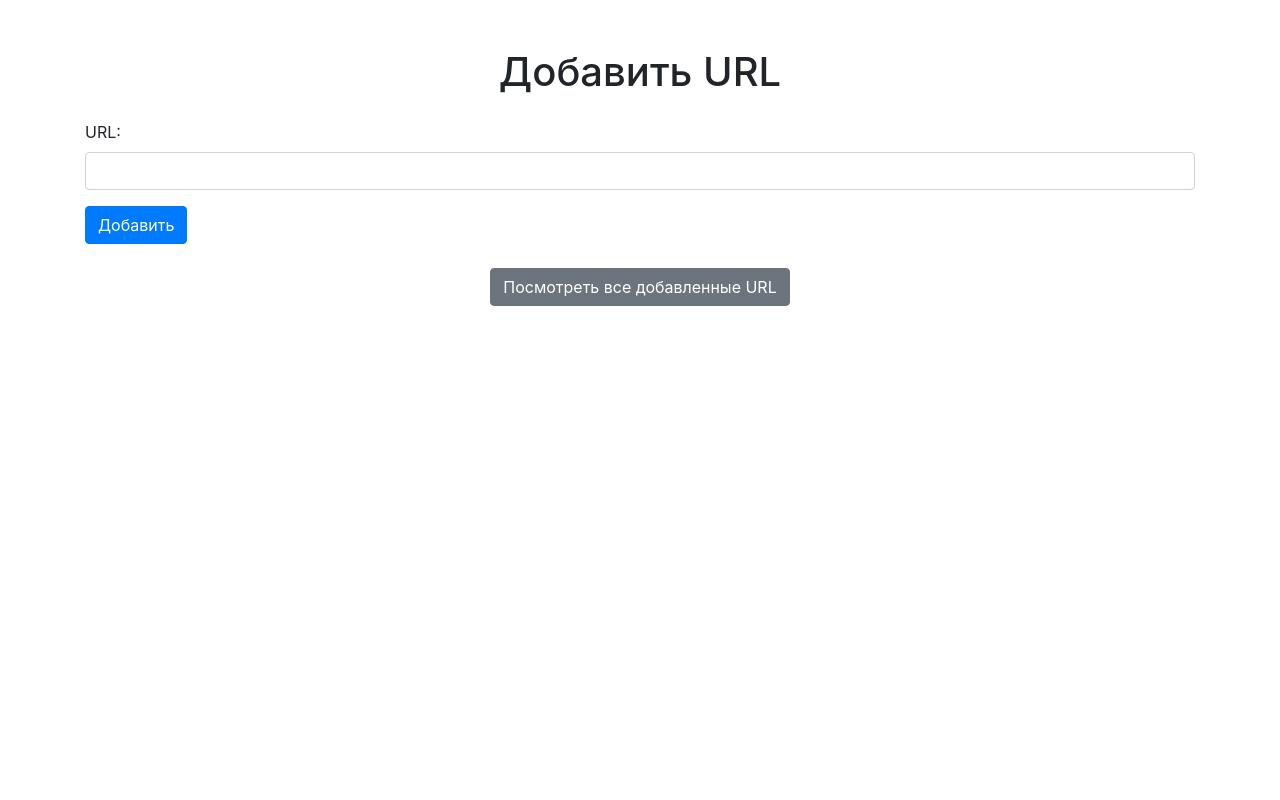
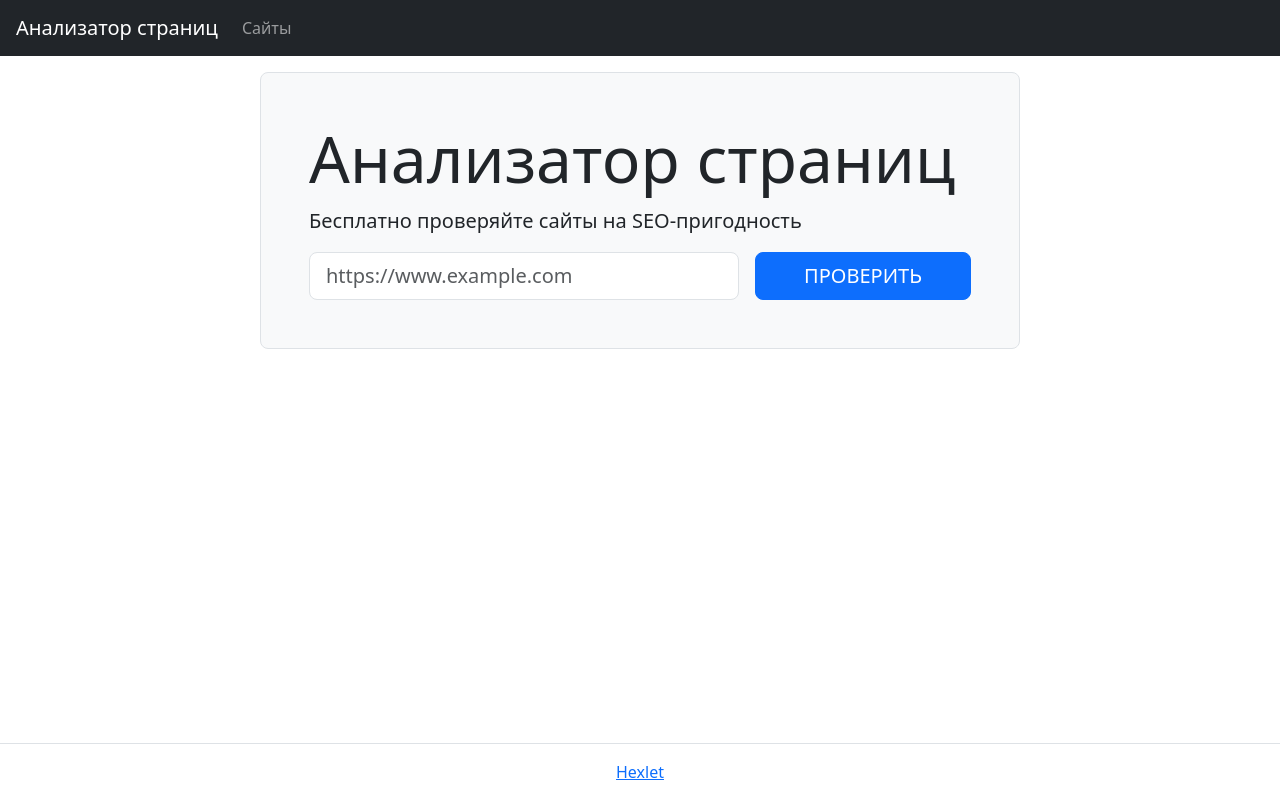
Before and after one commit to un-f0rgiven/python-project-83, a Flask app: page / in a window 1280 px wide. Run offline with Flask 3, Linux system fonts and the light colour scheme; some libraries are stand-ins or nearby versions.

Commit message:
update file

```diff
--- a/templates/index.html
+++ b/templates/index.html
@@ -1,16 +1,30 @@
 <!DOCTYPE html>
 <html lang="en">
 <head>
-    <meta charset="UTF-8">
-    <meta name="viewport" content="width=device-width, initial-scale=1.0">
-    <title>Добавить URL</title>
-    <!-- Подключение Bootstrap CSS -->
-    <link rel="stylesheet" href="https://stackpath.bootstrapcdn.com/bootstrap/4.5.2/css/bootstrap.min.css">
+    <meta charset="utf-8">
+    <meta name="viewport" content="width=device-width, initial-scale=1, shrink-to-fit=no">
+    <meta name="description" content="Добавление URL для анализа страниц">
+    <link href="https://cdn.jsdelivr.net/npm/bootstrap@5.3.3/dist/css/bootstrap.min.css" rel="stylesheet" integrity="sha384-QWTKZyjpPEjISv5WaRU9OFeRpok6YctnYmDr5pNlyT2bRjXh0JMhjY6hW+ALEwIH" crossorigin="anonymous">
+    <title>Анализатор страниц</title>
 </head>
-<body>
-    <div class="container mt-5">
-        <h1 class="text-center mb-4">Добавить URL</h1>
+<body class="min-vh-100 d-flex flex-column">
+    <header class="flex-shrink-0">
+        <nav class="navbar navbar-expand-md navbar-dark bg-dark px-3">
+            <a class="navbar-brand" href="/">Анализатор страниц</a>
+            <div id="navbarNav">
+                <ul class="navbar-nav">
+                    <li class="nav-item"><a class="nav-link" href="/urls">Сайты</a></li>
+                </ul>
+            </div>
+        </nav>
+    </header>
 
+    <main class="flex-grow-1">
+        <div class="container-lg mt-3">
+            <div class="row">
+                <div class="col-12 col-md-10 col-lg-8 mx-auto border rounded-3 bg-light p-5">
+                    <h1 class="display-3">Анализатор страниц</h1>
+                    <p class="lead">Бесплатно проверяйте сайты на SEO-пригодность</p>
                     <!-- Блок сообщений -->
                     <div class="mb-3">
                         {% with messages = get_flashed_messages(with_categories=True) %}
@@ -22,27 +36,29 @@
                         {% endwith %}
 
                         {% if error_message %}
-                <div class="alert alert-danger">{{ error_message }}</div>  <!-- Сообщение об ошибке -->
+                            <div class="alert alert-danger">{{ error_message }}</div> <!-- Сообщение об ошибке -->
                         {% endif %}
                     </div>
 
                     <!-- Форма добавления URL -->
-        <form method="POST" action="/">
-            <div class="form-group">
-                <label for="url">URL:</label>
-                <input type="text" class="form-control" id="url" name="url" required>
-            </div>
-            <button type="submit" class="btn btn-primary">Добавить</button>
+                    <form action="/" method="post" class="d-flex justify-content-center">
+                        <label for="url" class="visually-hidden">URL для проверки</label>
+                        <input type="text" name="url" placeholder="https://www.example.com" value="" class="form-control form-control-lg" required>
+                        <input type="submit" class="btn btn-primary btn-lg ms-3 px-5 text-uppercase" value="Проверить">
                     </form>
-
-        <div class="text-center mt-4">
-            <a href="/urls" class="btn btn-secondary">Посмотреть все добавленные URL</a>
                 </div>
             </div>
+        </div>
+    </main>
 
-    <!-- Подключение Bootstrap JS и jQuery (необязательно, но рекомендуем для полной функциональности) -->
-    <script src="https://code.jquery.com/jquery-3.5.1.slim.min.js"></script>
-    <script src="https://cdn.jsdelivr.net/npm/@popperjs/core@2.9.2/dist/umd/popper.min.js"></script>
-    <script src="https://stackpath.bootstrapcdn.com/bootstrap/4.5.2/js/bootstrap.min.js"></script>
+    <footer class="border-top py-3 mt-5 flex-shrink-0">
+        <div class="container-lg">
+            <div class="text-center">
+                <a href="https://ru.hexlet.io/" target="_blank">Hexlet</a>
+            </div>
+        </div>
+    </footer>
+
+    <script src="https://cdn.jsdelivr.net/npm/bootstrap@5.3.3/dist/js/bootstrap.bundle.min.js" integrity="sha384-YvpcrYf0tY3lHB60NNkmXc5s9fDVZLESaAA55NDzOxhy9GkcIdslK1eN7N6jIeHz" crossorigin="anonymous"></script>
 </body>
 </html>
```
Lines whose indentation alone changed are shown as unchanged.
